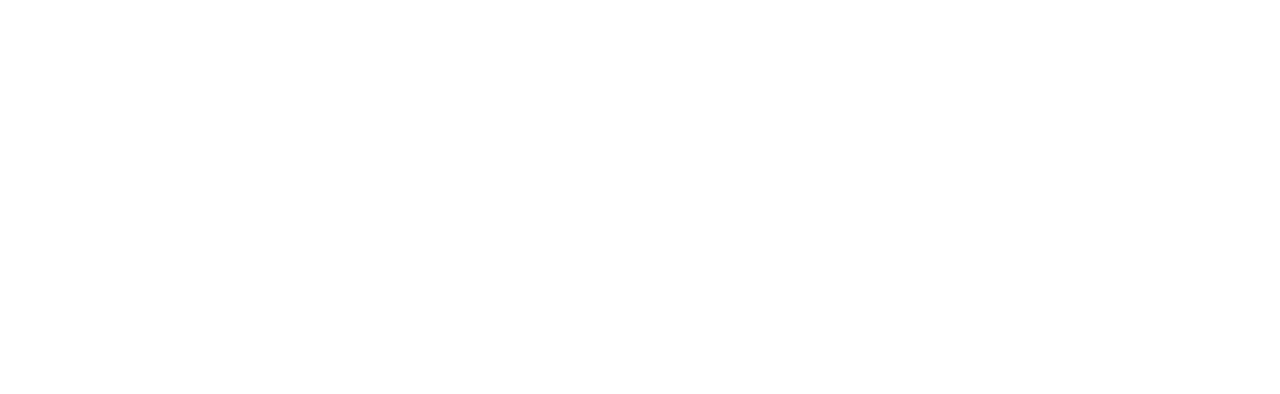
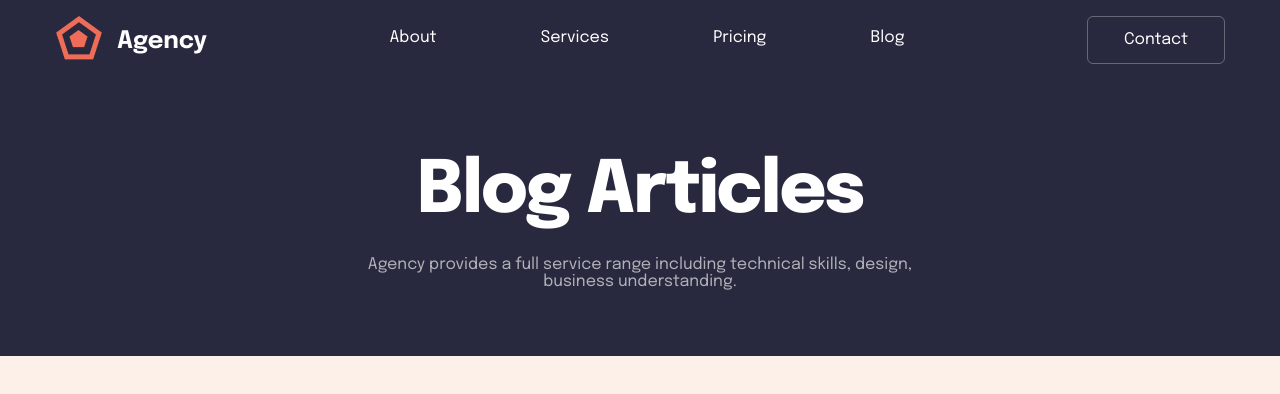
Before and after one commit to farhan-nahid/zakir-soft-task, a plain HTML site: page index.html in a window 1280 px wide. Drawn offline with Linux system fonts and the light colour scheme.

Commit message:
header area done

```diff
--- /dev/null
+++ b/assets/scss/base/_commonClass.scss
@@ -0,0 +1,10 @@
+.container {
+  max-width: 1170px;
+  margin: 0 auto;
+}
+
+@media only screen and (max-width: 1200px) {
+  .container {
+    width: 92%;
+  }
+}
--- a/assets/scss/base/_reset.scss
+++ b/assets/scss/base/_reset.scss
@@ -1,4 +1,8 @@
+// import fonts
 @import url('https://fonts.googleapis.com/css2?family=Epilogue:wght@100;200;300;400;500;600;700;800;900&display=swap');
+
+// import variables
+@import '../variables/variables';
 
 * {
   margin: 0;
@@ -17,6 +21,7 @@ html {
 }
 
 body {
+  background-color: $body_bg;
   font-family: 'Epilogue', sans-serif;
 }
 
@@ -36,3 +41,17 @@ ol {
   margin: 0;
   padding: 0;
 }
+
+ul,
+ol {
+  list-style-type: none;
+}
+
+span,
+a {
+  display: inline-block;
+}
+
+a {
+  text-decoration: none;
+}
--- /dev/null
+++ b/assets/scss/components/_header.scss
@@ -0,0 +1,57 @@
+// import variables & mixins
+@import '../variables/variables';
+@import '../mixins/fontStyles';
+@import '../mixins/flexItem';
+
+header {
+  background-color: $header_bg;
+  #navigation {
+    height: 48px;
+    @include flex_item(space-between, center);
+    ul {
+      margin-top: 16px;
+      height: 32px;
+      @include flex_item(center, center);
+      li {
+        height: 100%;
+        a {
+          @include font_styles(16px, 400, 32px, 0px, $white_text);
+          img {
+            width: 152px;
+          }
+        }
+        #contact__btn {
+          height: 48px;
+          width: 138px;
+          border-radius: 6px;
+          border: 1px solid #ffffff4b;
+          @include flex_item(center, center);
+        }
+      }
+    }
+    .nav__links {
+      margin-top: 28px;
+      width: 515px;
+      @include flex_item(space-between, center);
+      li {
+        height: 100%;
+      }
+    }
+  }
+  #hero__area {
+    margin-top: 104px;
+    @include flex_item(center, center);
+    flex-direction: column;
+    h1 {
+      @include font_styles(72px, 800, 80px, -2px, $white_text);
+      margin-bottom: 24px;
+    }
+    p {
+      width: 570px;
+      margin: 0 auto;
+      text-align: center;
+      color: $light_text;
+      margin-bottom: 66px;
+    }
+  }
+}
--- /dev/null
+++ b/assets/scss/mixins/_flexItem.scss
@@ -0,0 +1,5 @@
+@mixin flex_item($jc, $ai) {
+  display: flex;
+  justify-content: $jc;
+  align-items: $ai;
+}
--- /dev/null
+++ b/assets/scss/mixins/_fontStyles.scss
@@ -0,0 +1,7 @@
+@mixin font_styles($fs, $fw, $lh, $ls, $clr) {
+  font-size: $fs;
+  font-weight: $fw;
+  line-height: $lh;
+  letter-spacing: $ls;
+  color: $clr;
+}
--- a/assets/scss/style.scss
+++ b/assets/scss/style.scss
@@ -3,3 +3,16 @@
 */
 
 @import './base/reset';
+
+/*
+    common classes
+*/
+
+@import './base/commonClass';
+
+/*
+    header css
+
+*/
+
+@import './components/header';
--- a/assets/scss/variables/_variables.scss
+++ b/assets/scss/variables/_variables.scss
@@ -1 +1,5 @@
 $body_bg: #fdf0e9;
+$header_bg: #28293e;
+$border_color: #f3d1bf;
+$white_text: #ffffff;
+$light_text: #ffffffa3;
--- a/index.html
+++ b/index.html
@@ -6,9 +6,54 @@
     <meta name="viewport" content="width=device-width, initial-scale=1.0" />
     <title>Agency - Landing Page</title>
     <link rel="stylesheet" href="./assets/css/style.css" />
+    <link rel="shortcut icon" href="./assets/images/favicon.ico" type="image/x-icon" />
   </head>
   <body>
-    <main></main>
+    <!--
+      ====================================
+               header area start
+      ====================================
+    -->
+    <header>
+      <nav id="navigation" class="container">
+        <ul>
+          <li>
+            <a href="#">
+              <img src="./assets/images/logo.png" alt="logo" />
+            </a>
+          </li>
+        </ul>
+        <ul class="nav__links">
+          <li>
+            <a href="#">About</a>
+          </li>
+          <li>
+            <a href="#">Services</a>
+          </li>
+          <li>
+            <a href="#">Pricing</a>
+          </li>
+          <li>
+            <a href="#">Blog</a>
+          </li>
+        </ul>
+        <ul>
+          <li>
+            <a id="contact__btn" href="#">Contact</a>
+          </li>
+        </ul>
+      </nav>
+      <section id="hero__area" class="container">
+        <h1>Blog Articles</h1>
+        <p>Agency provides a full service range including technical skills, design, business understanding.</p>
+      </section>
+    </header>
+    <!--
+      ====================================
+               header area end
+      ====================================
+    -->
+    <main class="container"></main>
     <script src="./assets/js/index.js"></script>
   </body>
 </html>
```
Also changed, not shown: assets/css/style.css, assets/images/favicon.ico (added), assets/scss/components/_navigation.scss (deleted), 1 other file.
